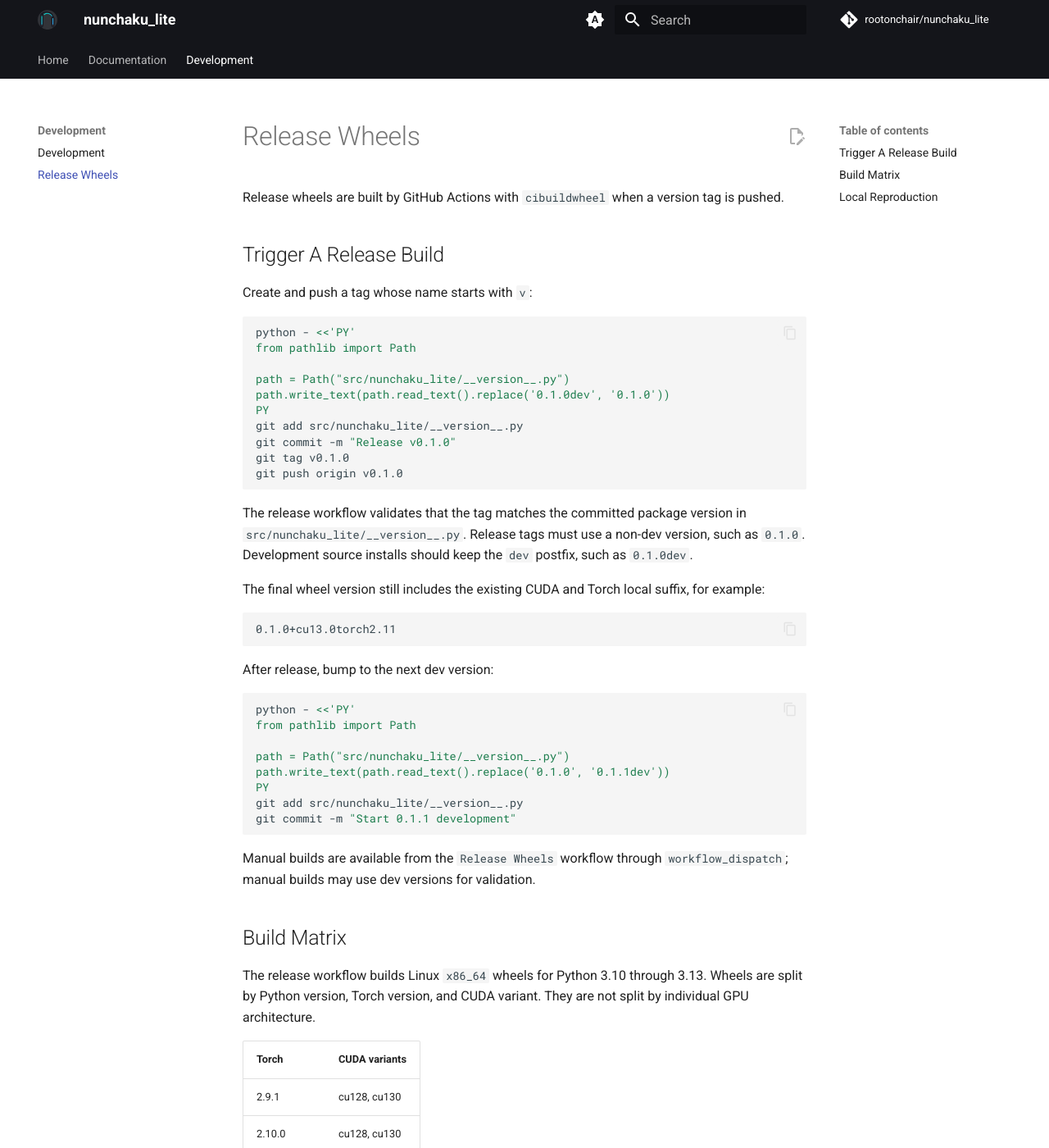
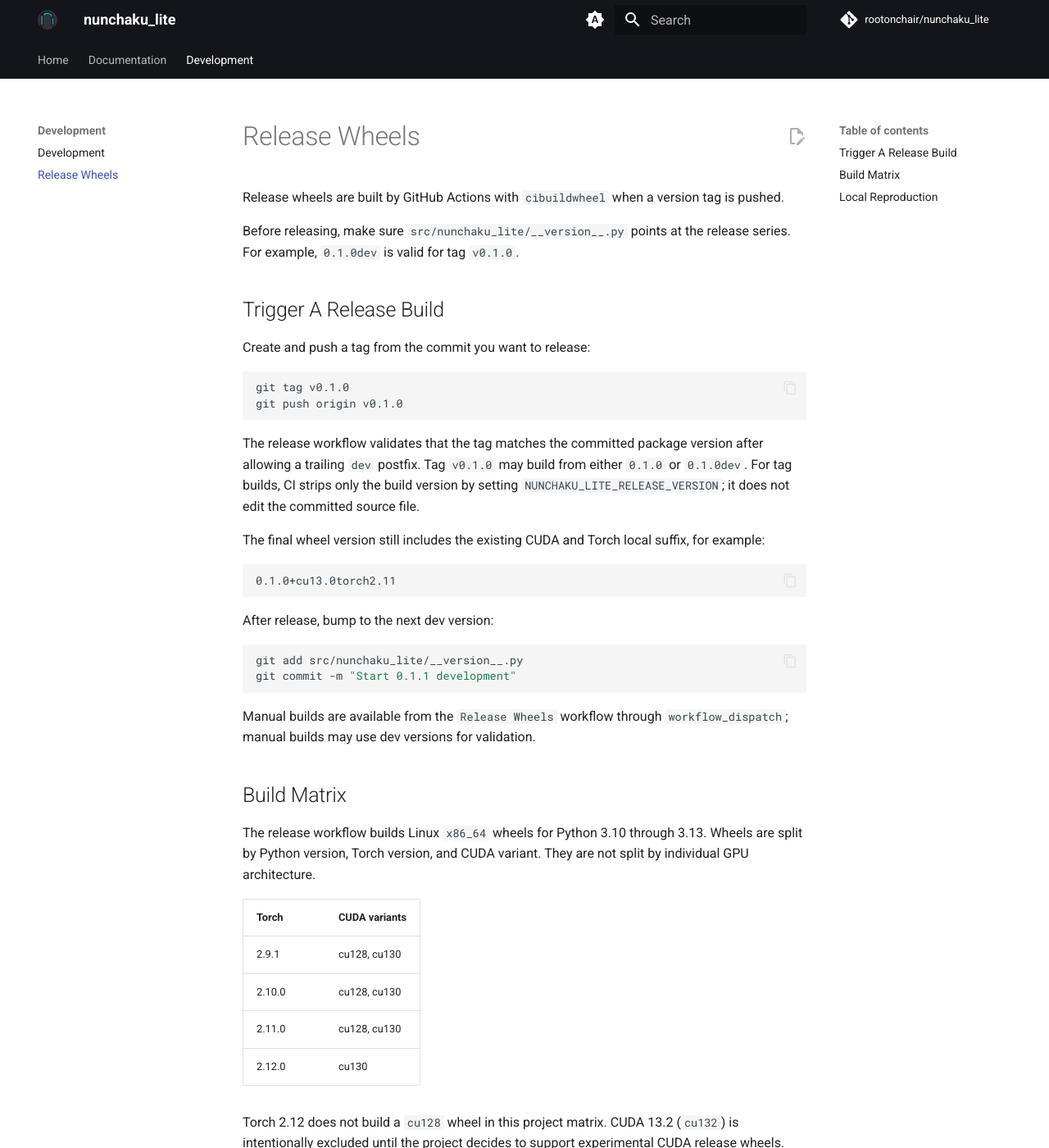
Before and after one commit to rootonchair/nunchaku_lite, an MkDocs documentation site: the page built from docs/release_wheels.md, in a window 1280 px wide and 1400 px high. Shown: the whole window at 82% size. Built offline with MkDocs 1.6.1 and Material for MkDocs 9.7.7, drawn with Linux system fonts in a browser that asks for light colours; comment, search, counter and statistics services are not loaded; some of the changed text lies outside the part shown.

Commit message:
Allow release tags from dev versions

````diff
--- a/docs/release_wheels.md
+++ b/docs/release_wheels.md
@@ -3,27 +3,23 @@
 Release wheels are built by GitHub Actions with `cibuildwheel` when a version
 tag is pushed.
 
+Before releasing, make sure `src/nunchaku_lite/__version__.py` points at the
+release series. For example, `0.1.0dev` is valid for tag `v0.1.0`.
+
 ## Trigger A Release Build
 
-Create and push a tag whose name starts with `v`:
+Create and push a tag from the commit you want to release:
 
 ```bash
-python - <<'PY'
-from pathlib import Path
-
-path = Path("src/nunchaku_lite/__version__.py")
-path.write_text(path.read_text().replace('0.1.0dev', '0.1.0'))
-PY
-git add src/nunchaku_lite/__version__.py
-git commit -m "Release v0.1.0"
 git tag v0.1.0
 git push origin v0.1.0
 ```
 
 The release workflow validates that the tag matches the committed package
-version in `src/nunchaku_lite/__version__.py`. Release tags must use a non-dev
-version, such as `0.1.0`. Development source installs should keep the `dev`
-postfix, such as `0.1.0dev`.
+version after allowing a trailing `dev` postfix. Tag `v0.1.0` may build from
+either `0.1.0` or `0.1.0dev`. For tag builds, CI strips only the build version
+by setting `NUNCHAKU_LITE_RELEASE_VERSION`; it does not edit the committed
+source file.
 
 The final wheel version still includes the existing CUDA and Torch local suffix,
 for example:
@@ -35,12 +31,6 @@
 After release, bump to the next dev version:
 
 ```bash
-python - <<'PY'
-from pathlib import Path
-
-path = Path("src/nunchaku_lite/__version__.py")
-path.write_text(path.read_text().replace('0.1.0', '0.1.1dev'))
-PY
 git add src/nunchaku_lite/__version__.py
 git commit -m "Start 0.1.1 development"
 ```
@@ -72,7 +62,9 @@
 
 ## Local Reproduction
 
-Install `cibuildwheel`, choose a Torch/CUDA pair, and run the Linux build:
+Install `cibuildwheel`, choose a Torch/CUDA pair, and run the Linux build. Set
+`NUNCHAKU_LITE_RELEASE_VERSION` only when reproducing a tag release; omit it for
+normal dev builds.
 
 ```bash
 python -m pip install cibuildwheel==3.4.1
@@ -81,6 +73,7 @@
 export NUNCHAKU_BUILD_WHEELS=1
 export NUNCHAKU_CUDA_VERSION=13.0
 export NUNCHAKU_INSTALL_MODE=ALL
+export NUNCHAKU_LITE_RELEASE_VERSION=0.1.0
 export NUNCHAKU_TORCH_CUDA_TAG=cu130
 export NUNCHAKU_TORCH_VERSION=2.11.0
 
--- a/setup.py
+++ b/setup.py
@@ -72,7 +72,7 @@
 
 if __name__ == "__main__":
     root_dir = os.path.dirname(__file__)
-    version = get_base_version(root_dir)
+    version = os.getenv("NUNCHAKU_LITE_RELEASE_VERSION") or get_base_version(root_dir)
 
     torch_version = torch.__version__.split("+")[0]
     torch_major_minor_version = ".".join(torch_version.split(".")[:2])
````
Also changed, not shown: 1 other file.
